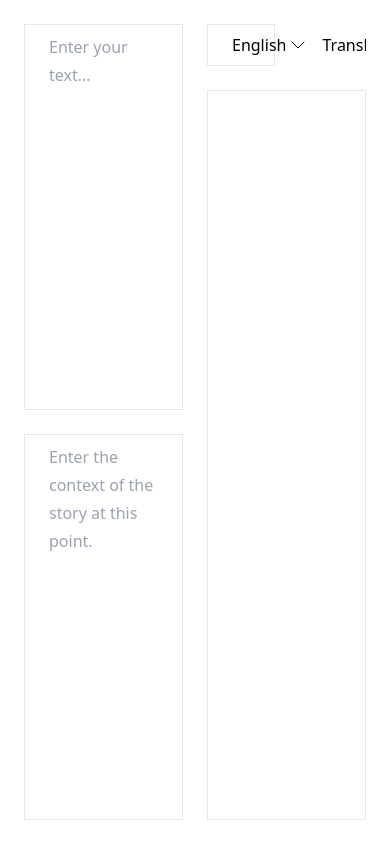
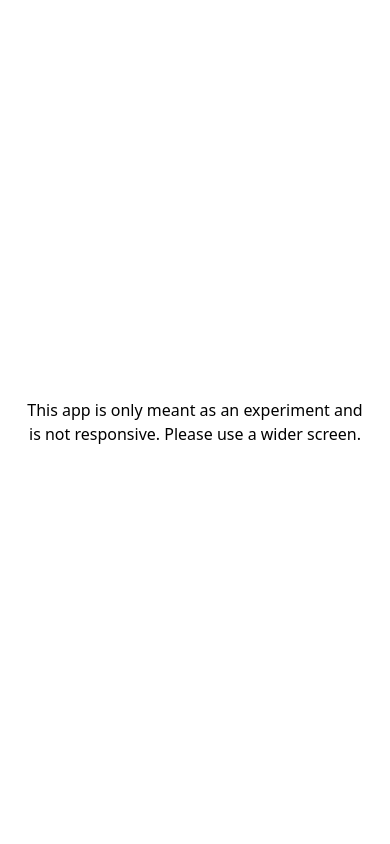
Before and after one commit to joulev/translate, a Next.js app: page / in a window 390 px wide. Built offline with nearby package versions, Linux system fonts and the light colour scheme; what tailwind-dark-aware would draw is missing.

Commit message:
add "not responsive" text for mobile users
Signed-off-by: Vu Van Dung <me@joulev.dev>

```diff
--- a/app/_completion.tsx
+++ b/app/_completion.tsx
@@ -29,8 +29,14 @@ export default function Completion() {
     body: { to, context },
   });
   return (
+    <>
+      <div className="grid h-screen w-screen place-items-center md:hidden">
+        <p className="px-6 text-center">
+          This app is only meant as an experiment and is not responsive. Please use a wider screen.
+        </p>
+      </div>
       <form
-      className="grid h-screen w-screen grid-cols-2 gap-6 p-6"
+        className="hidden h-screen w-screen grid-cols-2 gap-6 p-6 md:grid"
         onSubmit={async e => {
           e.preventDefault();
           try {
@@ -68,5 +74,6 @@ export default function Completion() {
           </div>
         </div>
       </form>
+    </>
   );
 }
```
Lines whose indentation alone changed are shown as unchanged.
